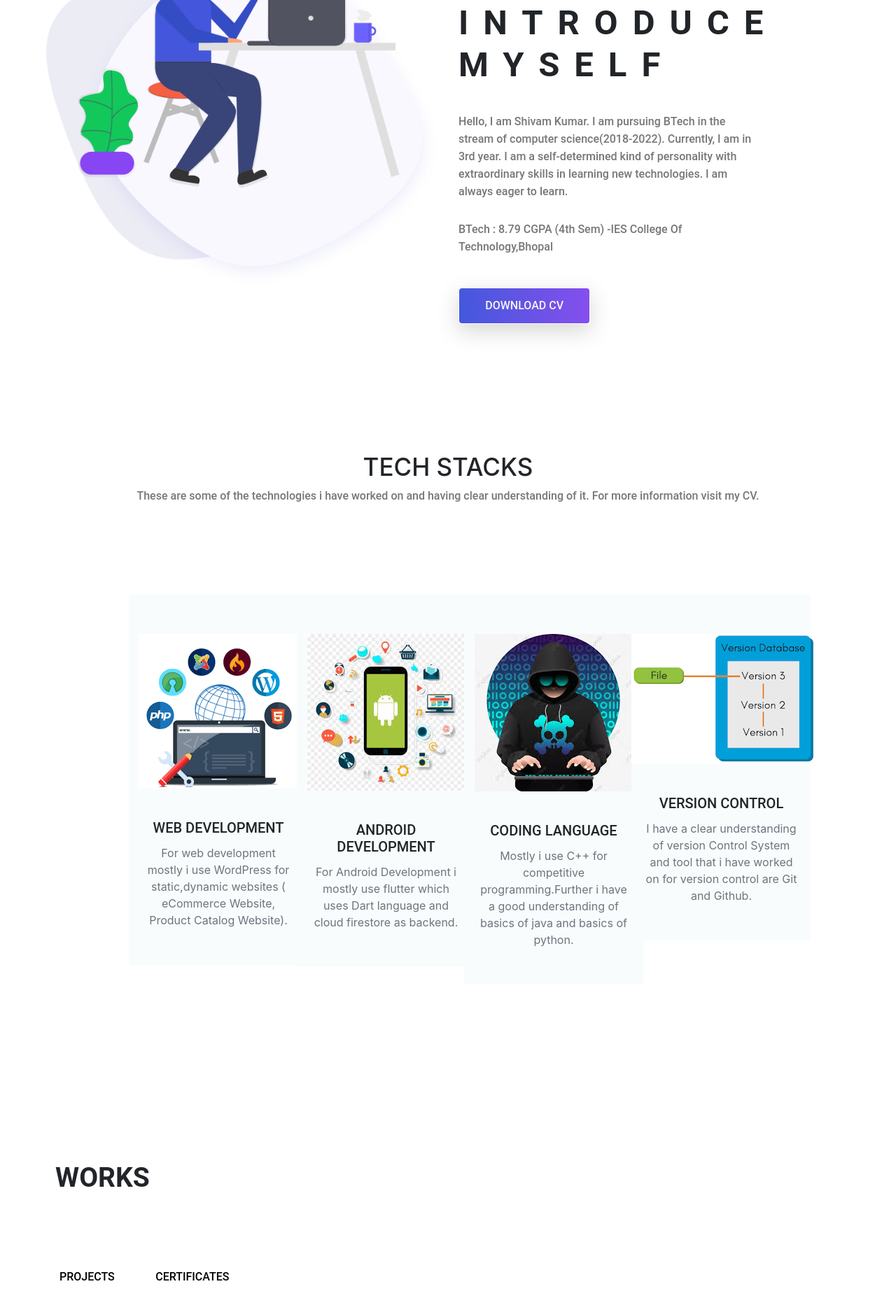
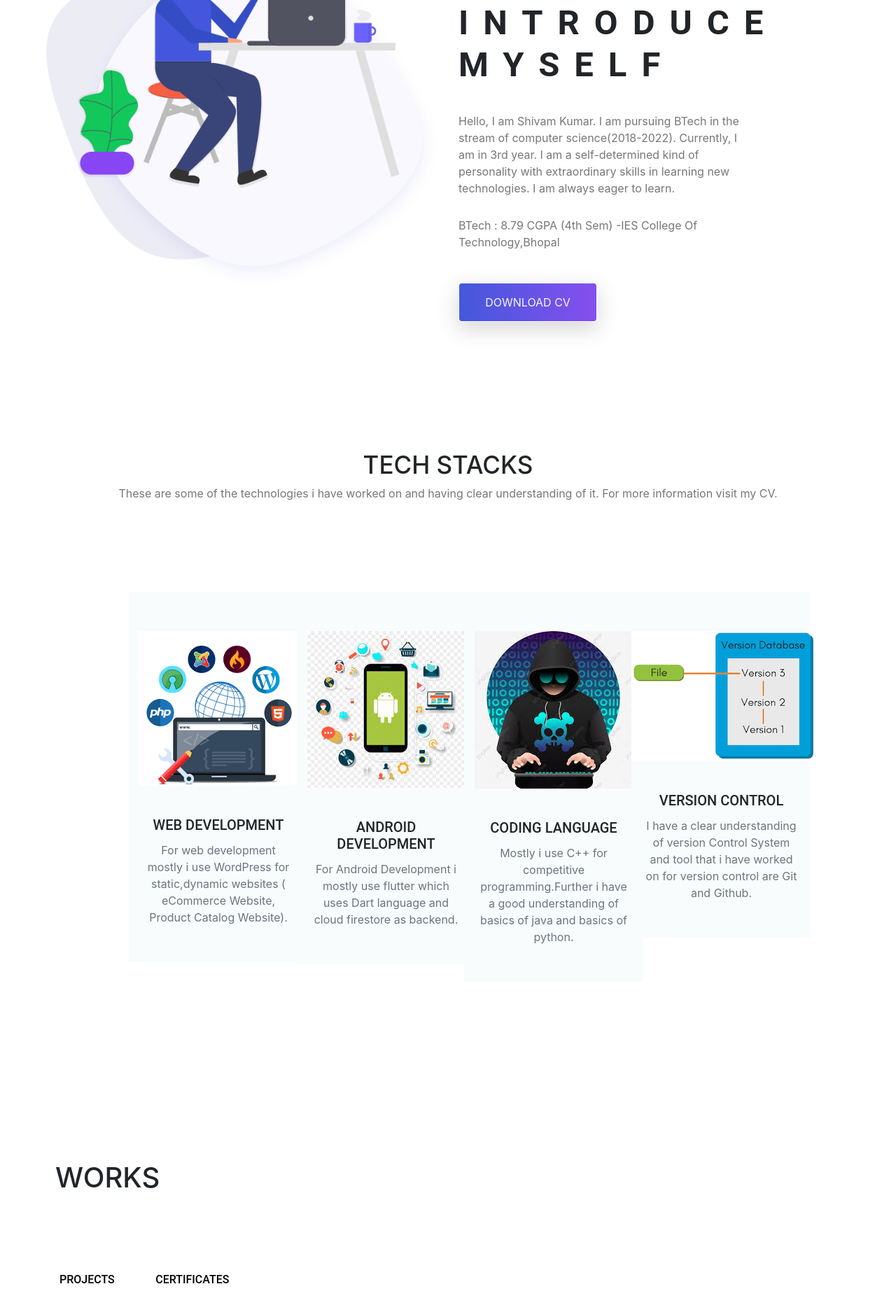
Before and after one commit to shivam2001kumar/profile-dekho, a PHP site: page / in a window 1280 px wide. Shown: the part 986-2861 px from the top of the page at 70% size. Run offline with PHP 8.4, Linux system fonts and the light colour scheme; some libraries are stand-ins or nearby versions.

Commit message:
Update _global.css

```diff
--- a/css/partials/_global.css
+++ b/css/partials/_global.css
@@ -14,7 +14,7 @@
 
 .button{
     padding: .8rem 2.2rem;
-    font: normal 500 16px/20px var(--roboto);
+    font: normal 500 16px/20px;
     position: relative;
     border: 3px solid transparent;
     border-radius: 4px;
@@ -58,7 +58,7 @@
 
 p.para{
     color: var(--text-color);
-    font: normal 500 16px/ 25px var(--roboto);
+    font: normal 500 16px/ 25px;
 }
 
 .font-roboto{
@@ -75,7 +75,7 @@ button:hover
 }
 
 .title-h1{
-    font: normal bold 39px/ 40px var(--roboto);
+    font: normal bold 39px/ 40px;
 }
 
 
```
